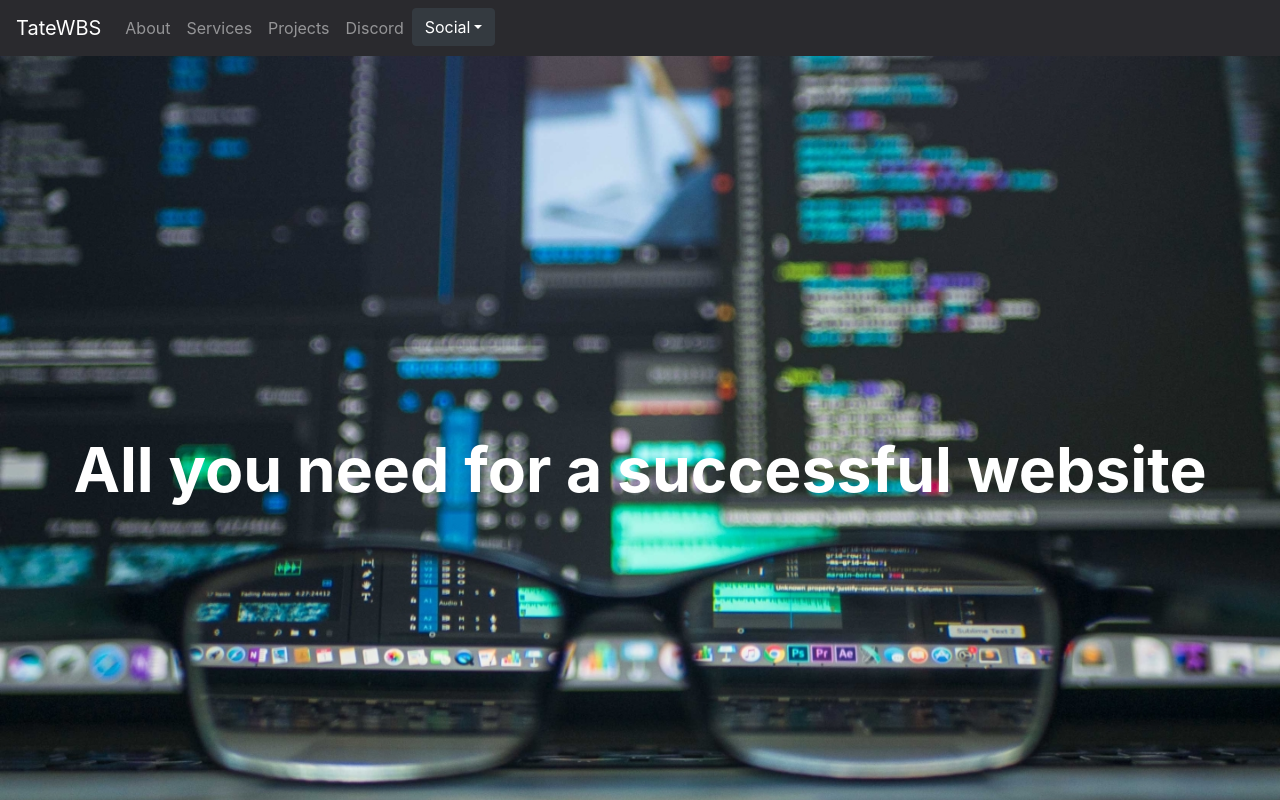
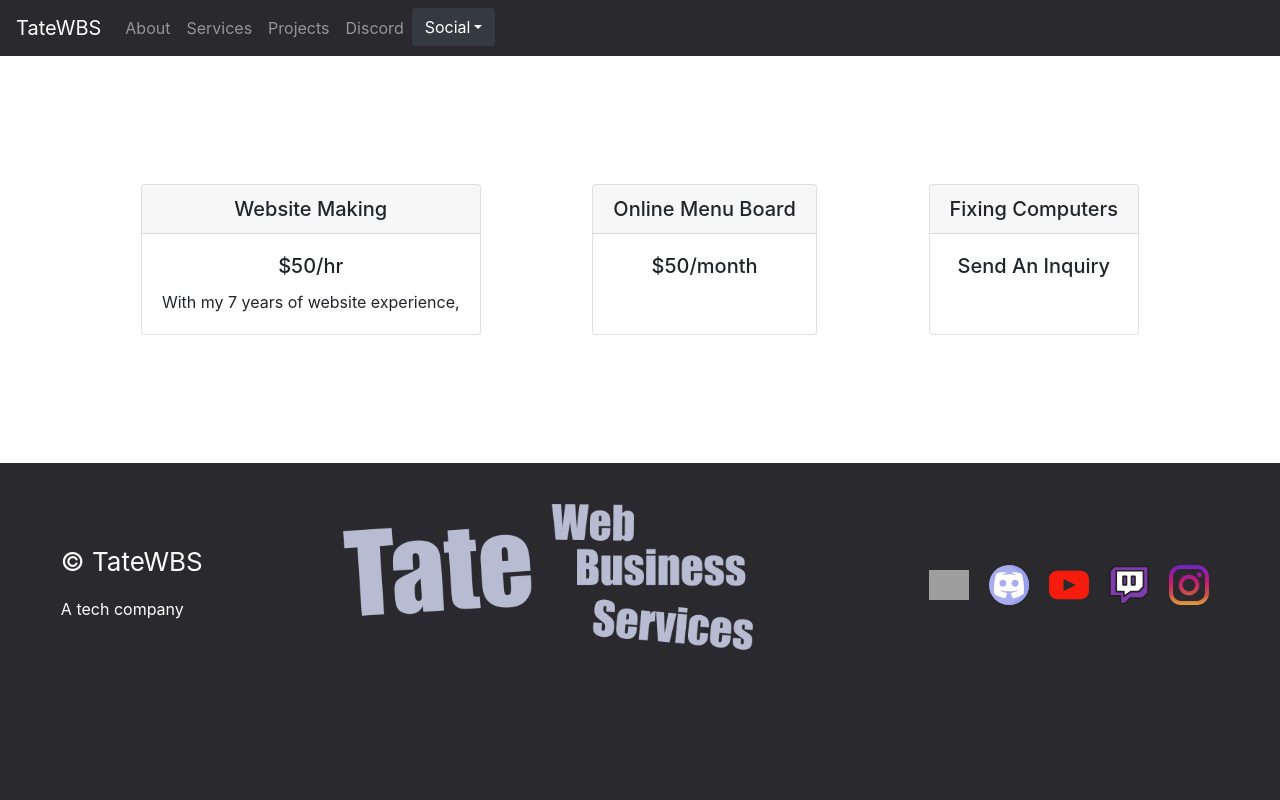
Before and after one commit to TateFowble/tatewbs_old, a React (Create React App) app: page /services in a window 1280 px wide. Shown: the top 800 px of the page. Built offline with nearby package versions, Linux system fonts and the light colour scheme; grey boxes are pictures that could not be loaded.

Commit message:
added project and service page

```diff
--- a/src/App.js
+++ b/src/App.js
@@ -18,6 +18,9 @@ import Footer from './components/Footer/Footer';
 import Homepage from './pages/Homepage/Homepage';
 import Error from './pages/Error/ErrorPage';
 import About from './pages/About/About';
+import ServicesPage from './pages/Services/ServicesPage';
+import ProjectsPage from './pages/Projects/ProjectsPage';
+
 
 function App() {
   useEffect(()=> {
@@ -38,8 +41,8 @@ function App() {
         <Switch>
           <Route exact path="/" component={Homepage} />
           <Route path="/about" component={About} />
-          <Route path="/services" component={Homepage} />
-          <Route path="/projects" component={Homepage} />
+          <Route path="/services" component={ServicesPage} />
+          <Route path="/projects" component={ProjectsPage} />
           <Route component={Error} />
         </Switch>
         <Footer />
--- /dev/null
+++ b/src/pages/Projects/ProjectsPage.js
@@ -0,0 +1,16 @@
+import { React } from 'react';
+
+
+
+
+
+
+const ProjectPage = () => {
+    return (
+        <div>
+
+        </div>
+    )
+}
+
+export default ProjectPage;
--- /dev/null
+++ b/src/pages/Services/ServicesPage.js
@@ -0,0 +1,46 @@
+import { React } from 'react';
+
+
+import Card from 'react-bootstrap/Card';
+
+
+
+const ServicesPage = () => {
+    return (
+        <div>
+            <div className="vertical-spacing"></div>
+            <div className="mt-5 container-md d-flex justify-content-around">
+                <Card>
+                    <Card.Header as="h5" className="text-center">Website Making</Card.Header>
+                    <Card.Body>
+                        <Card.Title className="text-center">$50/hr</Card.Title>
+                        <Card.Text>
+                            With my 7 years of website experience,
+                        </Card.Text>
+                    </Card.Body>
+                </Card>
+                <Card>
+                    <Card.Header as="h5" className="text-center">Online Menu Board</Card.Header>
+                    <Card.Body>
+                        <Card.Title className="text-center">$50/month</Card.Title>
+                        <Card.Text>
+
+                        </Card.Text>
+                    </Card.Body>
+                </Card>
+                <Card>
+                    <Card.Header as="h5" className="text-center">Fixing Computers</Card.Header>
+                    <Card.Body>
+                        <Card.Title className="text-center">Send An Inquiry</Card.Title>
+                        <Card.Text>
+
+                        </Card.Text>
+                    </Card.Body>
+                </Card>
+            </div>
+            <div className="vertical-spacing"></div>
+        </div>
+    )
+}
+
+export default ServicesPage;
```
Also changed, not shown: src/pages/Projects/ProjectsPage.scss (added), src/pages/Services/ServicesPage.scss (added).
